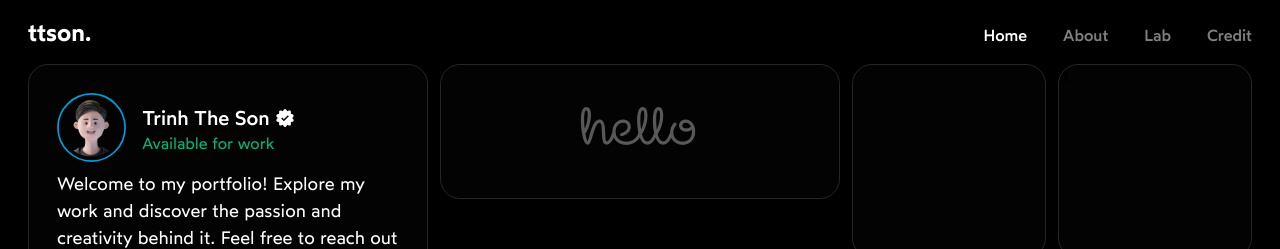
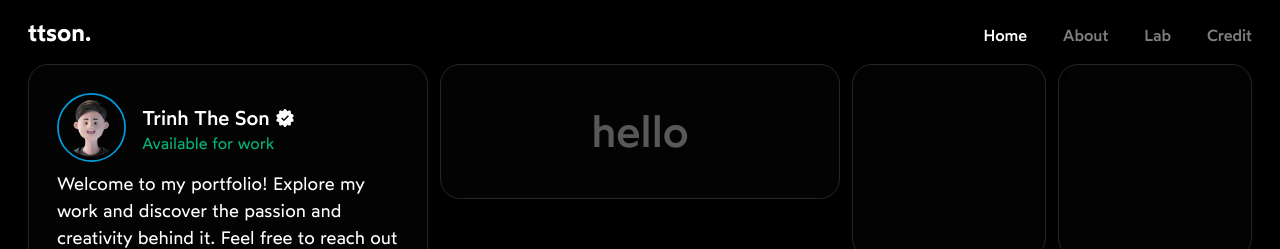
Before and after one commit to ttsoncs/portfolio-refactor, a Next.js app: page / in a window 1280 px wide. Shown: the top 249 px of the page. Built offline with nearby package versions, Linux system fonts and the light colour scheme.

Commit message:
Refactor font and font size in TextLoop.js, update color variables in constants.js, and add new texts

```diff
--- a/src/components/HomeGrid/SecondGrid.js
+++ b/src/components/HomeGrid/SecondGrid.js
@@ -18,6 +18,7 @@ const Wrapper = styled.section`
   grid-column: 5/9;
   grid-row: 1/3;
   position: relative;
+  overflow: hidden;
 
   @media ${QUERIES.phoneAndSmaller} {
     aspect-ratio: 8 / 3;
--- a/src/components/TextLoop/TextLoop.js
+++ b/src/components/TextLoop/TextLoop.js
@@ -58,7 +58,6 @@ function TextLoop() {
         initial="enter"
         key={index}
         variants={variants}
-        className={mielle.className}
       >
         {TEXTS[index]}
       </Wrapper>
@@ -68,16 +67,17 @@ function TextLoop() {
 
 const Wrapper = styled(motion.p)`
   color: var(--color-primary-text);
-  font-size: ${48 / 16}rem;
-  font-weight: var(--font-weight-bold);
+  font-size: ${44 / 16}rem;
+  font-weight: var(--font-weight-medium);
   height: fit-content;
   inset: 0;
   margin: auto;
   position: absolute;
   width: fit-content;
+  white-space: nowrap;
 
   @media ${QUERIES.phoneAndSmaller} {
-    font-size: ${32 / 16}rem;
+    font-size: ${160 / 16}rem;
   }
 `;
 
--- a/src/constants.js
+++ b/src/constants.js
@@ -7,7 +7,7 @@ export const COLORS = {
   black: {
     primary: "hsl(0deg 0% 0%)",
     secondary: "hsl(0deg 0% 1%)",
-    tertiary: "hsl(0deg 0% 5%)",
+    tertiary: "hsl(0deg 0% 3%)",
   },
   primary: "hsl(197deg 100% 43%)",
   secondary: "hsl(269deg 65% 51%)",
@@ -55,8 +55,5 @@ export const DAYS = [
 
 export const TEXTS = [
   "hello",
-  "xin chao",
-  "ni hao",
-  "annyeonghaseyo",
-  "konichiwa",
+  "chào",
 ];
```
